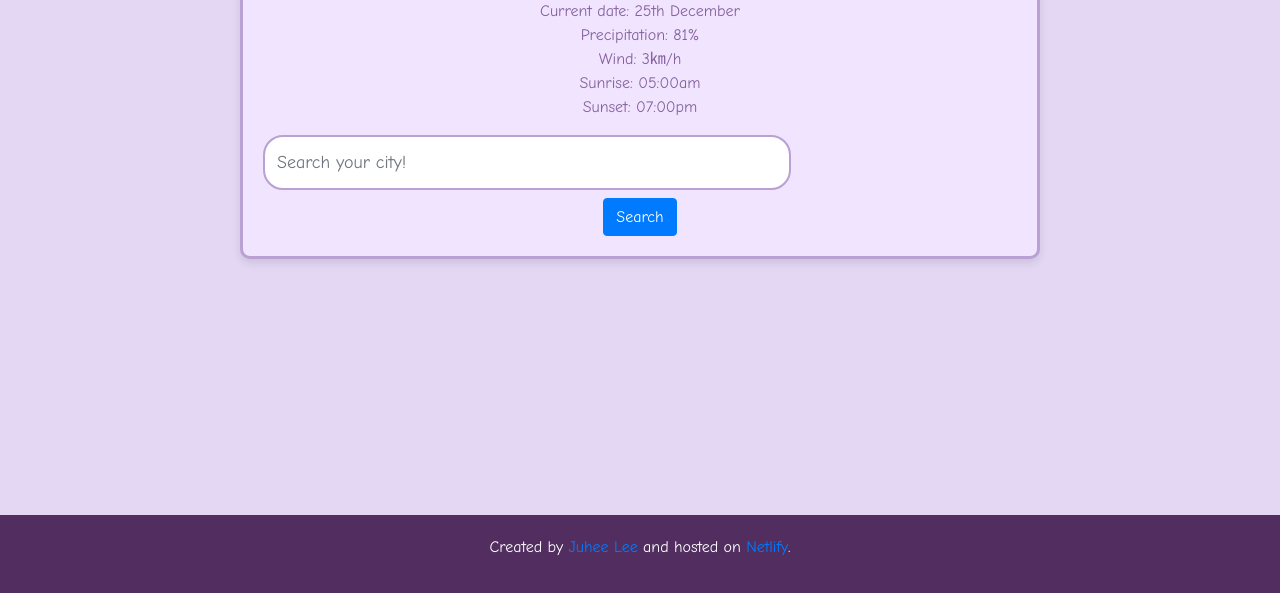
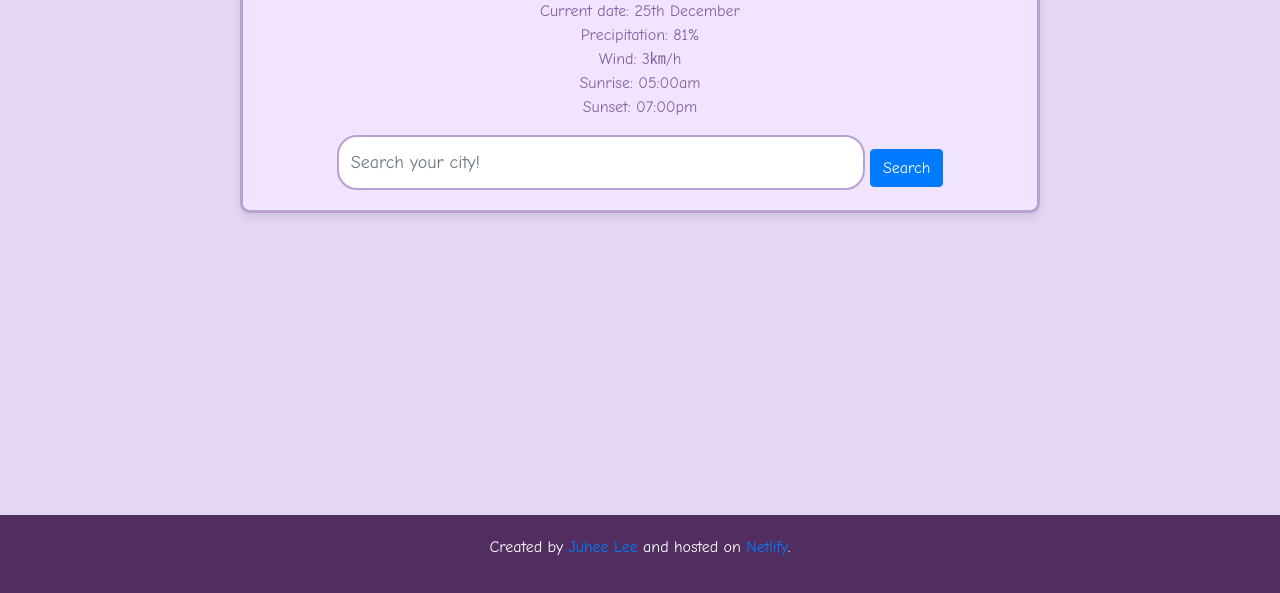
Before and after one commit to Jyupi/jyupiweather, a website built with Parcel: page index.html in a window 1280 px wide. Shown: the part 205-798 px from the top of the page. Built offline with nearby package versions, Linux system fonts and the light colour scheme.

Commit message:
Update weather.css change

```diff
--- a/weather.css
+++ b/weather.css
@@ -52,11 +52,13 @@ body {
 
 /* Input field styling */
 #city-input {
+  box-sizing: border-box; /* Include padding in the width calculation */
   border: #bba0d3 solid 2px;
   border-radius: 20px; /* Rounded border for a cute look */
   padding: 12px; /* Increased padding */
   width: 70%;
   font-size: 18px; /* Larger font size for input field */
+  display: inline-block; /* Display as inline block to center */
 }
 
 /* Button styling with hover effect */
@@ -68,6 +70,7 @@ button {
   border: none;
   transition: background-color 0.3s ease;
   font-size: 18px; /* Larger font size for button */
+  margin-top: 10px; /* Add margin between input and button */
 }
 
 button:hover {
```
